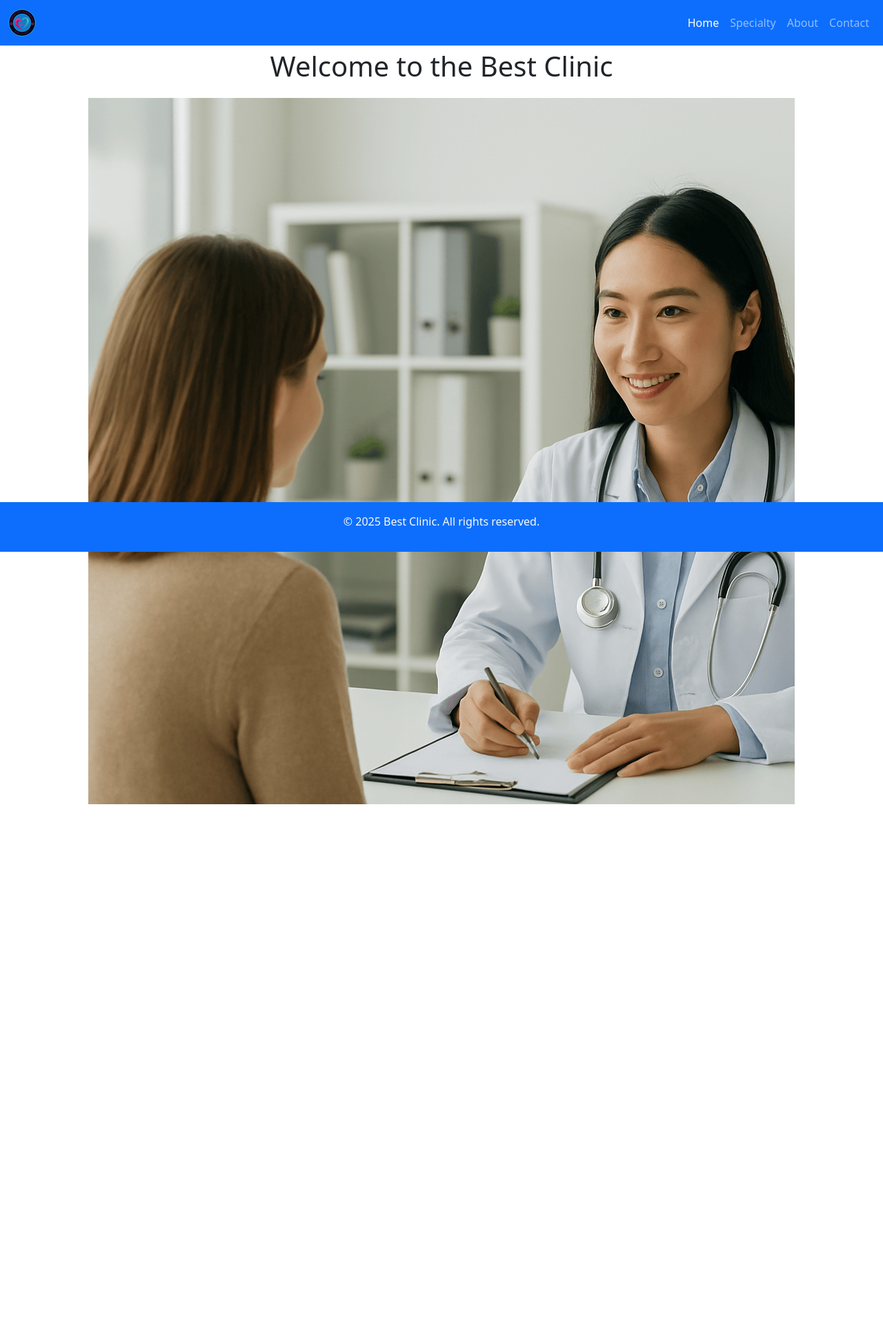
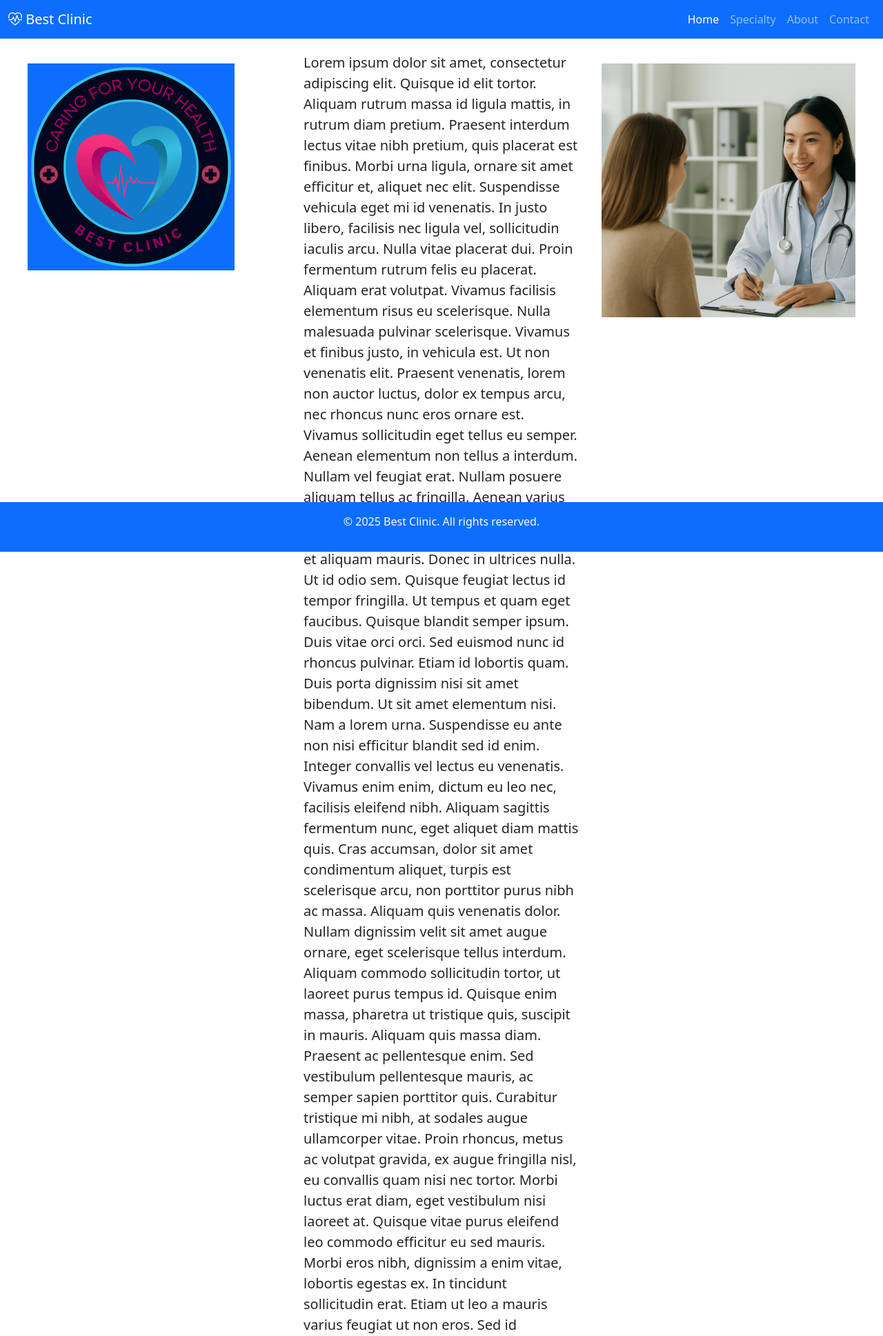
Before and after one commit to lra2001/bestclinic, a Django app: page / in a window 1280 px wide. Shown: the top 1937 px of the page at 69% size. Before the commit the page ends 1166 px from the top, so only its background shows below. Run offline with Django 5.2, Linux system fonts and the light colour scheme; some libraries are stand-ins or nearby versions.

Commit message:
test styling
- update navbar and footer to fixed position
- update "main" to container-fluid
- readd favicon
- replace navbar logo with bootstrap icon
- update home.html

```diff
--- a/bestclinic_app/templates/base.html
+++ b/bestclinic_app/templates/base.html
@@ -9,16 +9,16 @@
     {% bootstrap_css %} <!-- Loads Bootstrap CSS -->
     <link rel="stylesheet" href="{% static 'css/style.css' %}">
     <link rel="stylesheet" href="https://cdn.jsdelivr.net/npm/bootstrap-icons@1.13.1/font/bootstrap-icons.min.css">
+    <link rel="icon" type="image/x-icon" href="{% static 'favicon.ico' %}">
     <meta name="viewport" content="width=device-width, initial-scale=1.0">
 </head>
 
 <body>
 
-    <nav class="navbar sticky-top navbar-expand-lg navbar-dark bg-primary">
+    <nav class="navbar fixed-top navbar-expand-lg navbar-dark bg-primary">
         <div class="container-fluid">
-            <a class="navbar-brand" href="{% url 'home' %}"><img src="{% static 'logo.png' %}" alt="Logo"
-                    class="d-inline-block align-items-center">
-            </a>
+            <a class="navbar-brand" href="{% url 'home' %}"><i class="bi bi-heart-pulse"
+                    class="d-inline-block align-items-center"></i> Best Clinic</a>
             <button class="navbar-toggler" type="button" data-bs-toggle="collapse" data-bs-target="#navbarNav"
                 aria-controls="navbarNav" aria-expanded="false" aria-label="Toggle navigation">
                 <span class="navbar-toggler-icon"></span>
@@ -34,11 +34,11 @@
         </div>
     </nav>
 
-    <main class="container">
+    <main class="container-fluid">
         {% block content %}{% endblock %}
     </main>
 
-    <div class="sticky-bottom pt-3">
+    <div class="fixed-bottom">
         <footer class="bg-primary text-light text-center py-3">
             <p>&copy; 2025 Best Clinic. All rights reserved.</p>
         </footer>
--- a/bestclinic_app/templates/home.html
+++ b/bestclinic_app/templates/home.html
@@ -4,5 +4,59 @@
 <div class="mx-auto text-center">
     <p class="fs-1">Welcome to the Best Clinic</p>
 </div>
-<img src="{% static 'images/doctor.png' %}" class="img-fluid mx-auto d-block" alt="doctor image" />
-{% endblock %}
+<div class="container-fluid">
+    <div class="row row-cols-2 row-cols-lg-3 g-2 g-lg-3">
+        <div class="col">
+            <div class="p-3"><img src="{% static 'images/branding.png' %}" alt="Best Clinic Logo image" class="img-fluid"/></div>
+        </div>
+        <div class="col">
+            <div class="fs-5">Lorem ipsum dolor sit amet, consectetur adipiscing elit. Quisque id elit tortor. Aliquam
+                rutrum massa id ligula mattis, in rutrum diam pretium. Praesent interdum lectus vitae nibh pretium, quis
+                placerat est finibus. Morbi urna ligula, ornare sit amet efficitur et, aliquet nec elit. Suspendisse
+                vehicula eget mi id venenatis. In justo libero, facilisis nec ligula vel, sollicitudin iaculis arcu.
+                Nulla vitae placerat dui. Proin fermentum rutrum felis eu placerat. Aliquam erat volutpat. Vivamus
+                facilisis elementum risus eu scelerisque. Nulla malesuada pulvinar scelerisque.
+
+                Vivamus et finibus justo, in vehicula est. Ut non venenatis elit. Praesent venenatis, lorem non auctor
+                luctus, dolor ex tempus arcu, nec rhoncus nunc eros ornare est. Vivamus sollicitudin eget tellus eu
+                semper. Aenean elementum non tellus a interdum. Nullam vel feugiat erat. Nullam posuere aliquam tellus
+                ac fringilla. Aenean varius hendrerit vehicula. Suspendisse aliquam ipsum eget dui fermentum egestas.
+                Fusce et aliquam mauris.
+
+                Donec in ultrices nulla. Ut id odio sem. Quisque feugiat lectus id tempor fringilla. Ut tempus et quam
+                eget faucibus. Quisque blandit semper ipsum. Duis vitae orci orci. Sed euismod nunc id rhoncus pulvinar.
+
+                Etiam id lobortis quam. Duis porta dignissim nisi sit amet bibendum. Ut sit amet elementum nisi. Nam a
+                lorem urna. Suspendisse eu ante non nisi efficitur blandit sed id enim. Integer convallis vel lectus eu
+                venenatis. Vivamus enim enim, dictum eu leo nec, facilisis eleifend nibh. Aliquam sagittis fermentum
+                nunc, eget aliquet diam mattis quis. Cras accumsan, dolor sit amet condimentum aliquet, turpis est
+                scelerisque arcu, non porttitor purus nibh ac massa. Aliquam quis venenatis dolor. Nullam dignissim
+                velit sit amet augue ornare, eget scelerisque tellus interdum. Aliquam commodo sollicitudin tortor, ut
+                laoreet purus tempus id. Quisque enim massa, pharetra ut tristique quis, suscipit in mauris. Aliquam
+                quis massa diam. Praesent ac pellentesque enim. Sed vestibulum pellentesque mauris, ac semper sapien
+                porttitor quis.
+
+                Curabitur tristique mi nibh, at sodales augue ullamcorper vitae. Proin rhoncus, metus ac volutpat
+                gravida, ex augue fringilla nisl, eu convallis quam nisi nec tortor. Morbi luctus erat diam, eget
+                vestibulum nisi laoreet at. Quisque vitae purus eleifend leo commodo efficitur eu sed mauris. Morbi eros
+                nibh, dignissim a enim vitae, lobortis egestas ex. In tincidunt sollicitudin erat. Etiam ut leo a mauris
+                varius feugiat ut non eros. Sed id imperdiet augue. Pellentesque placerat vestibulum augue vel dictum.
+                Aenean quis eros quis lacus sodales pretium. Praesent iaculis rhoncus magna, a semper augue iaculis at.
+                Vestibulum dolor risus, mollis porttitor odio et, tristique semper velit. Ut auctor cursus nisi, quis
+                ultrices est. Praesent ac convallis lectus, ut accumsan est.
+
+                Quisque tempor nibh quis dignissim ultricies. Integer eleifend elit lectus, in fringilla ipsum volutpat
+                id. Nulla sem mauris, placerat sed semper ac, varius quis dolor. Sed pellentesque ultrices justo, in
+                blandit lacus ultrices ac. Fusce tempor lectus a aliquet molestie. Sed ac arcu tincidunt, faucibus quam
+                nec, ultricies libero. Fusce pharetra mollis ante, in tristique urna porta a. Maecenas vestibulum magna
+                nisi, eu tristique justo tempor vel. Phasellus metus massa, placerat et magna ac, pharetra imperdiet
+                eros. Integer sed.
+            </div>
+        </div>
+        <div class="col">
+                <div class="p-3"><img src="{% static 'images/doctor.png' %}" alt="doctor image" class="img-fluid"/></div>
+            </div>
+        </div>
+    </div>
+</div>
+    {% endblock %}
```
Also changed, not shown: bestclinic_app/static/images/branding.png (renamed from bestclinic_app/static/branding.png).
